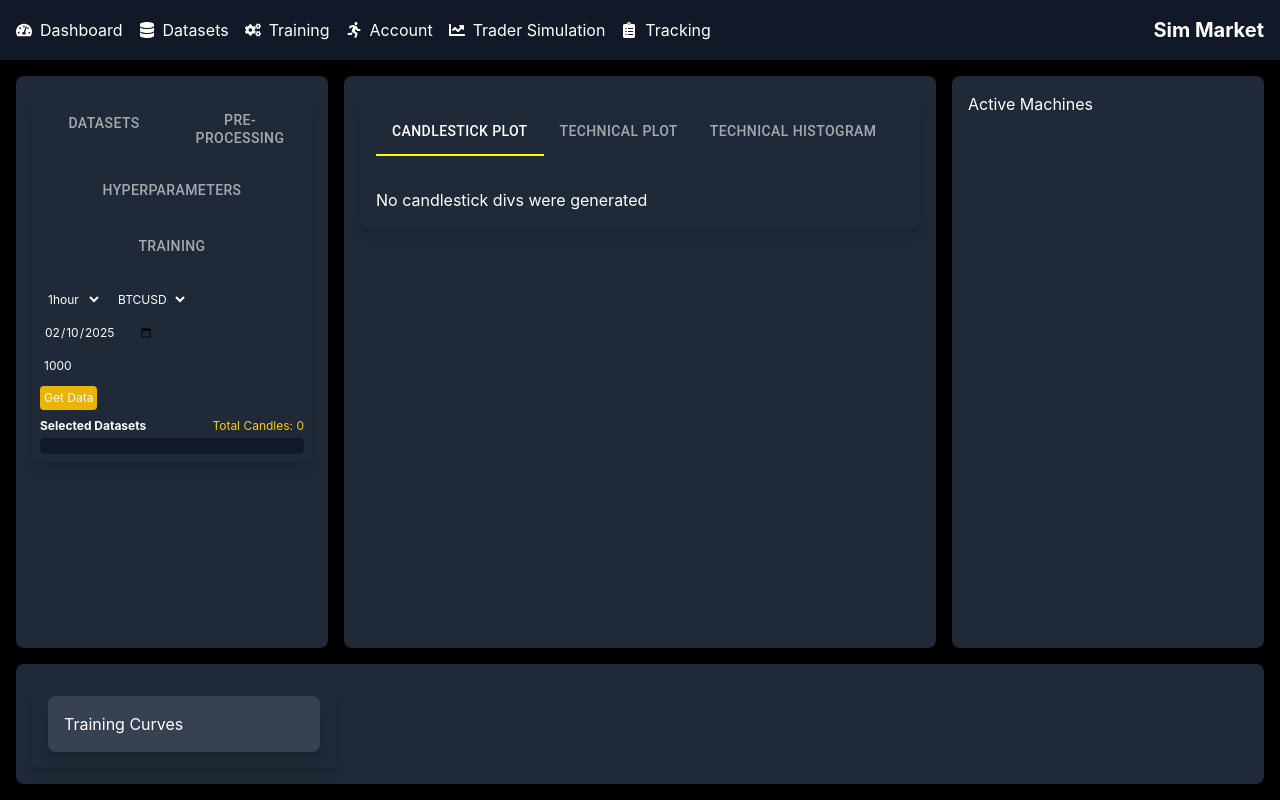
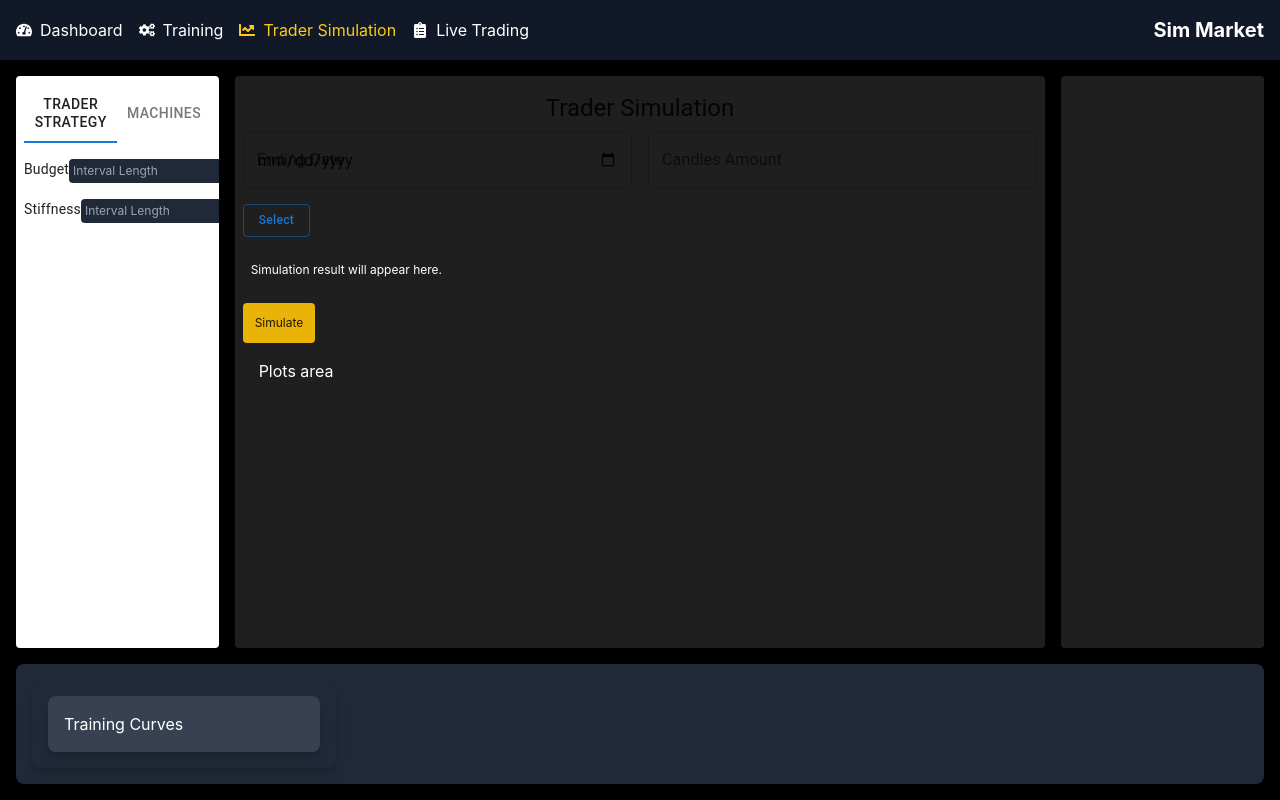
Before and after one commit to Microcosmos22/sim-market, a React (Create React App) app: page / in a window 1280 px wide. Both pictures are taken after a click on the button "Trader Simulation". Built offline with nearby package versions, Linux system fonts and the light colour scheme.

Commit message:
1st version of TraderSimulation

```diff
--- a/package.json
+++ b/package.json
@@ -5,7 +5,7 @@
   "dependencies": {
     "@emotion/react": "^11.14.0",
     "@emotion/styled": "^11.14.0",
-    "@mui/material": "^6.4.3",
+    "@mui/material": "^6.4.6",
     "cra-template": "1.2.0",
     "framer-motion": "^12.4.1",
     "plotly.js": "^3.0.1",
@@ -17,6 +17,7 @@
     "react-plotly.js": "^2.6.0",
     "react-scripts": "^5.0.1",
     "recharts": "^2.15.1",
+    "shadcn-ui": "^0.9.5",
     "web-vitals": "^4.2.4"
   },
   "scripts": {
--- a/src/App.js
+++ b/src/App.js
@@ -7,7 +7,7 @@ import BottomPanel from "./BottomPanel";
 import Plotly from 'plotly.js-dist';
 import UpperPanel from './UpperPanel'; // Adjust the path if needed
 import LeftPanel from './LeftPanel'; // Adjust the path if needed
-
+import TraderSimulation from './TraderSimulation'; // Import TraderSimulation
 
 const App = () => {
   const [isMenuOpen, setIsMenuOpen] = useState(true); // Default menu expanded
@@ -15,64 +15,41 @@ const App = () => {
   const [response_train, setResponseTrain] = useState([]);
   const [chosen_data, setChosenData] = useState([]);
 
-
   return (
     <div className="h-screen bg-black text-white flex flex-col overflow-y-auto">
-    {/* Header Bar */}
       <header className="bg-gray-900 p-4 flex items-center justify-between shadow-md">
-      {/* Menu Links */}
         <div className="flex space-x-4">
-        <button onClick={() => setActiveMenu("Dashboard")} className="text-white hover:text-yellow-400 flex items-center gap-2">
+          <button onClick={() => setActiveMenu("Dashboard")} className={`text-white hover:text-yellow-400 flex items-center gap-2 ${activeMenu === "Dashboard" ? "text-yellow-400" : ""}`}>
             <FaTachometerAlt /> Dashboard
           </button>
-        <button onClick={() => setActiveMenu("Datasets")} className="text-white hover:text-yellow-400 flex items-center gap-2">
-          <FaDatabase /> Datasets
-        </button>
-        <button onClick={() => setActiveMenu("Training")} className="text-white hover:text-yellow-400 flex items-center gap-2">
+          <button onClick={() => setActiveMenu("Training")} className={`text-white hover:text-yellow-400 flex items-center gap-2 ${activeMenu === "Training" ? "text-yellow-400" : ""}`}>
             <FaCogs /> Training
           </button>
-        <button onClick={() => setActiveMenu("Account")} className="text-white hover:text-yellow-400 flex items-center gap-2">
-          <FaRunning /> Account
-        </button>
-        <button onClick={() => setActiveMenu("Trader Simulation")} className="text-white hover:text-yellow-400 flex items-center gap-2">
+          <button onClick={() => setActiveMenu("Trader Simulation")} className={`text-white hover:text-yellow-400 flex items-center gap-2 ${activeMenu === "Trader Simulation" ? "text-yellow-400" : ""}`}>
             <FaChartLine /> Trader Simulation
           </button>
-        <button onClick={() => setActiveMenu("Tracking")} className="text-white hover:text-yellow-400 flex items-center gap-2">
-          <FaClipboardList /> Tracking
+          <button onClick={() => setActiveMenu("Tracking")} className={`text-white hover:text-yellow-400 flex items-center gap-2 ${activeMenu === "Tracking" ? "text-yellow-400" : ""}`}>
+            <FaClipboardList /> Live Trading
           </button>
         </div>
         <h1 className="text-xl font-bold">Sim Market</h1>
       </header>
 
-    {/* Main Content */}
       <div className="flex flex-1 flex-col p-4 gap-4 overflow-auto">
+        {activeMenu === "Trader Simulation" ? (
+          <TraderSimulation />
+        ) : (
           <div className="flex gap-4 flex-1">
-
-      {/* Left Panel */}
-      <div className="w-1/4 bg-gray-800 p-4 shadow-lg rounded-lg">
+            <div className="w-1/3 bg-gray-800 p-4 shadow-lg rounded-lg">
               <LeftPanel setResponseTrain={setResponseTrain} setChosenData={setChosenData} />
             </div>
-
-      {/* Center Panel */}
             <div className="flex-1 bg-gray-800 p-4 shadow-lg rounded-lg">
               <UpperPanel chosen_data={chosen_data} />
             </div>
-
-      {/* Right Panel - Set width to 1/12 or other proportion */}
-      <div className="w-1/4 bg-gray-800 p-4 shadow-lg rounded-lg">
-        <h1> Active Machines </h1>
           </div>
-
-    </div>
-
-
-      {/* Second Row: New Bottom Panel */}
+        )}
         <div className="bg-gray-800 p-4 shadow-lg rounded-lg">
-        {/* New Bottom Panel Below UpperPanel */}
-        <div className="text-white">
-          {/* You can place your new content here */}
-
-        </div>
+          <div className="text-white"></div>
           <div className="w-1/4 bg-gray-800 p-4 shadow-lg rounded-lg">
             <BottomPanel response={response_train || { error: [], val: [] }} />
           </div>
@@ -80,7 +57,6 @@ const App = () => {
       </div>
     </div>
   );
-
 };
 
 export default App;
--- a/src/LeftPanel.js
+++ b/src/LeftPanel.js
@@ -5,17 +5,8 @@ import { FaTachometerAlt, FaDatabase, FaCogs, FaChartLine, FaRunning, FaBars, Fa
 import NeuralNetworkDesigner from './NeuralNetworkDesigner';
 
 
-
 const LeftPanel = ({setResponseTrain, setChosenData}) => {
 
-  const [epochs, setEpochs] = useState(50); // To hold the log data
-  const [lookf, setlookf] = useState(1); // To hold the log data
-  const [lookb, setlookb] = useState(10);
-  const [dropout, setDropout] = useState(0.2);
-  const [learn_rate, setLearnRate] = useState(0.1);
-  const [layer1, setLayer1] = useState(20);
-  const [layer2, setLayer2] = useState(15);
-  const [batchsize, setBatchsize] = useState(64);
   const [max_tot_return, setMax_tot_return] = useState(99999);
   const [activeTab, setActiveTab] = useState(0);
   const [candleLength, setCandleLength] = useState("1hour");
@@ -24,13 +15,73 @@ const LeftPanel = ({setResponseTrain, setChosenData}) => {
   const [selectedIndices, setSelectedIndices] = useState([]); // To track selected checkboxes
   const [intervalLength, setIntervalLength] = useState(1000); // Default value is 10
   const [logs, setLogs] = useState(""); // To hold the log data
-
   const [isTraining, setIsTraining] = useState(false); // To manage the training state
   const [isSaving, setIsSaving] = useState(false); // To manage the training state
+  const [response_data, setResponseData] = useState([]);
+  const [datasets, setDatasets] = useState([]); // Only the stringname
 
-  const [response_data, setResponseData] = useState([]);
+  const updateSettings = (key, value) => {
+    setNN((prev) => ({
+      ...prev,
+      [key]: value,
+    }));
+  };
 
-  const [datasets, setDatasets] = useState([]); // Only the stringname
+  // State for NN layers
+const [layers, setLayers] = useState([
+  { neurons: 64, dropout: 0.2, activation: "relu" },
+  { neurons: 64, dropout: 0.2, activation: "relu" },
+]);
+
+const [NN, setNN] = useState({
+  lookf: 5,
+  lookb: 10,
+  learnRate: 0.001,
+  batchSize: 32,
+  epochs: 10,
+  layers: layers,
+});
+
+// Function to update a specific layer
+const updateLayer = (index, key, value) => {
+  setLayers((prevLayers) => {
+    const updatedLayers = prevLayers.map((layer, i) =>
+      i === index ? { ...layer, [key]: value } : layer
+    );
+    return updatedLayers;
+  });
+  setNN((prevNN) => ({
+    ...prevNN,
+    layers: layers,
+  }));
+};
+
+
+  // Add a new layer
+const addLayer = () => {
+  const newLayer = { neurons: 10, dropout: 0.5, activation: "relu" };
+  setLayers((prevLayers) => {
+    if (Array.isArray(prevLayers)) {
+      return [...prevLayers, newLayer]; // Add new layer if prev is an array
+    }
+    return [newLayer]; // If prev isn't an array, initialize with the new layer
+  });
+  setNN(layers); // Update the parent neural network settings
+};
+
+// Handling layer changes
+const handleLayerChange = (index, key, value) => {
+  setLayers((prevLayers) => {
+    if (Array.isArray(prevLayers)) {
+      const updatedLayers = prevLayers.map((layer, i) =>
+        i === index ? { ...layer, [key]: value } : layer
+      );
+      return updatedLayers;
+    }
+    return prevLayers;
+  });
+  updateLayer(index, key, value); // Update the layer in parent component
+};
 
 
   const handleCheckboxChange = (index) => {
@@ -93,7 +144,7 @@ const handleTrainButtonClick = async () => {
   setIsTraining(true); // Indicate training is in progress
 
   try {
-    const response_train = await api.trainModel(epochs, lookf, lookb, dropout, learn_rate, layer1, layer2, batchsize, max_tot_return);  // Adjust the URL to your backend endpoint
+    const response_train = await api.trainModel(NN, max_tot_return);  // Adjust the URL to your backend endpoint
     setResponseTrain(response_train);
     const backendLogs = response_train.log || "";// Ensure it’s a string even if the backend does not return logs
     setLogs(prevLogs => prevLogs + "\n" + "Training machine in the Python Backend: "); // Append the backend logs to the current logs
@@ -210,16 +261,6 @@ const handleTrainButtonClick = async () => {
             {/* Column 1 */}
             <div className="p-2">
               <div>Total Candles: {totalCandles}</div>
-              <div className="mt-2 flex space-x-2">
-                <div>
-                  <label htmlFor="x-input" className="block text-xs">Lookback (X):</label>
-                  <input id="x-input" type="number" value={lookb} className="bg-gray-800 mt-1 p-1 rounded w-full text-xs" onChange={(e) => setlookb(e.target.value)} />
-                </div>
-                <div>
-                  <label htmlFor="y-input" className="block text-xs">Lookforward (Y):</label>
-                  <input id="y-input" type="number" value={lookf} className="bg-gray-800 mt-1 p-1 rounded w-full text-xs" onChange={(e) => setlookf(e.target.value)} />
-                </div>
-              </div>
               <div>Samples after slicing: {1000}</div>
             </div>
 
@@ -242,7 +283,7 @@ const handleTrainButtonClick = async () => {
         )}
         {activeTab === 2 && (
             <div className="w-full bg-gray-800 p-2 shadow-lg rounded-lg overflow-auto">
-              <NeuralNetworkDesigner />
+              <NeuralNetworkDesigner setNN = {setNN} updateSettings = {updateSettings} updateLayer = {updateLayer}/>
             </div>
 
         )}
--- /dev/null
+++ b/src/TraderSimulation.js
@@ -0,0 +1,106 @@
+import { Card, CardContent, CardHeader, Button, TextField, Tabs, Tab, Box, Typography } from '@mui/material';
+import { useState } from 'react';
+
+export default function TraderSimulation() {
+    const [activeTab, setActiveTab] = useState("strategy");
+
+    return (
+        <Box sx={{ display: 'flex', height: '100vh', p: 0, backgroundColor: 'bg-gray-800' }}>
+            {/* Left Panel */}
+            <Card sx={{ width: '16.66%', backgroundColor: 'bg-gray-800' }}>
+                <CardContent sx={{ p: 1 }}>
+                    <Tabs
+                        value={activeTab}
+                        onChange={(event, newValue) => setActiveTab(newValue)}
+                        variant="fullWidth"
+                        textColor="inherit"
+                        sx={{ fontSize: '0.75rem' }}
+                    >
+                        <Tab label="Trader Strategy" value="strategy" />
+                        <Tab label="Machines" value="machines" />
+                    </Tabs>
+
+                    {activeTab === "strategy" && (
+                        <Box sx={{ mt: 2 }}>
+                            <Box display="flex" justifyContent="space-between" mb={2}>
+                                <Typography variant="body2">Budget</Typography>
+                                <input type="number" placeholder="Interval Length"
+                                className="bg-gray-800 border-gray-400 p-1 rounded text-xs" />
+
+                            </Box>
+                            <Box display="flex" justifyContent="space-between" mb={2}>
+                                <Typography variant="body2">Stiffness</Typography>
+
+                                <input type="number" placeholder="Interval Length"
+                                className="bg-gray-800 border-gray-400 p-1 rounded text-xs" />
+                            </Box>
+                        </Box>
+                    )}
+                </CardContent>
+            </Card>
+
+            {/* Center Panel */}
+            <Card sx={{ width: '66.66%', mx: 2, backgroundColor: '#1f1f1f' }}>
+                <CardHeader title="Trader Simulation" sx={{ textAlign: 'center', paddingBottom: 0 }} />
+                <CardContent sx={{ p: 1 }}>
+                    <Box sx={{ display: 'grid', gridTemplateColumns: '1fr 1fr', gap: 2, mb: 2 }}>
+                        <TextField
+                            type="date"
+                            variant="outlined"
+                            label="Ending Date"
+                            sx={{ fontSize: '0.75rem' }}
+                        />
+                        <TextField
+                            type="number"
+                            variant="outlined"
+                            label="Candles Amount"
+                            sx={{ fontSize: '0.75rem' }}
+                        />
+                    </Box>
+
+                    <Button
+                        variant="outlined"
+                        sx={{ mb: 2, fontSize: '0.75rem', textTransform: 'none' }}
+                    >
+                        Select
+                    </Button>
+
+                    <Box
+                        sx={{
+                            backgroundColor: '#1f1f1f',
+                            color: 'white',
+                            p: 1,
+                            mb: 2,
+                            borderRadius: 1,
+                            fontSize: '0.75rem'
+                        }}
+                    >
+                        Simulation result will appear here.
+                    </Box>
+
+                    <button className="bg-yellow-500  p-3 rounded text-xs">Simulate</button>
+
+                    <Box
+                        sx={{
+                            backgroundColor: '#1f1f1f',
+                            p: 2,
+                            borderRadius: 1,
+                            height: '240px',
+                            overflowY: 'auto',
+                            color: 'white'
+                        }}
+                    >
+                        Plots area
+                    </Box>
+                </CardContent>
+            </Card>
+
+            {/* Right Panel */}
+            <Card sx={{ width: '16.66%', backgroundColor: '#1f1f1f' }}>
+                <CardContent sx={{ p: 2 }}>
+                    {/* Placeholder for right panel content */}
+                </CardContent>
+            </Card>
+        </Box>
+    );
+}
```
Also changed, not shown: src/NeuralNetworkDesigner.js (+36 -19 lines), 1 other file (tests, documents, lock files or other folders). Lines whose indentation alone changed are shown as unchanged.
